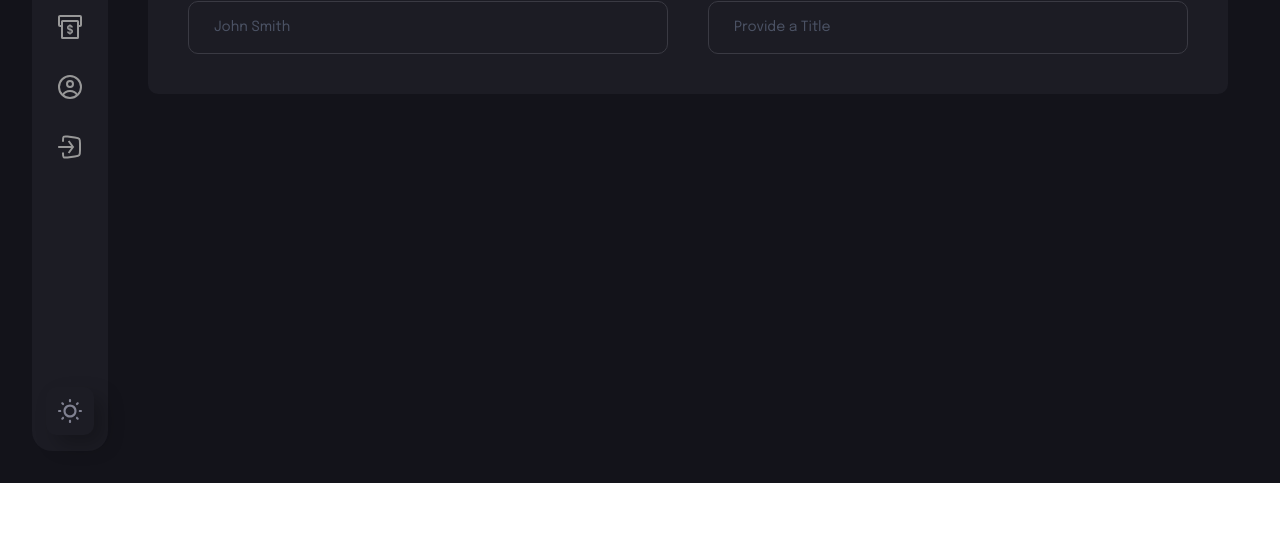
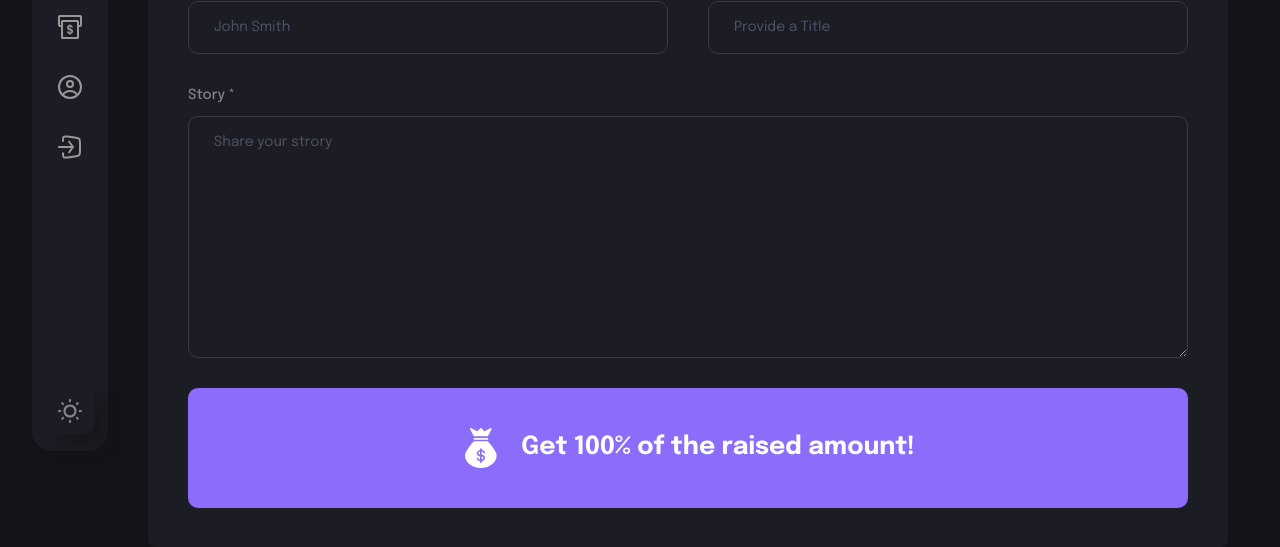
Before and after one commit to moro4/DeFiFund, a React (Vite) app: page /create-campaign in a window 1280 px wide. Shown: the part 325-872 px from the top of the page. Before the commit the page ends 808 px from the top, so only its background shows below. Built offline with nearby package versions, Linux system fonts and the light colour scheme; no server answers; what @thirdweb-dev/react would draw is missing.

Commit message:
added information banner

```diff
--- a/src/pages/CreateCampaign.jsx
+++ b/src/pages/CreateCampaign.jsx
@@ -43,15 +43,37 @@ export default function CreateCampaign() {
                   placeholder='John Smith'
                   inputType='text'
                   value={form.name}
-                  handleChange={() => {}}
+                  handleChange={() => { }}
                />
                <FormField
                   labelName='Campaign Title *'
                   placeholder='Provide a Title'
                   inputType='text'
                   value={form.title}
-                  handleChange={() => {}}
+                  handleChange={() => { }}
                />
+            </div>
+
+            <FormField
+               labelName='Story *'
+               placeholder='Share your strory'
+               isTextArea
+               value={form.description}
+               handleChange={() => { }}
+            />
+
+            {/* Information banner */}
+            <div className='w-full h-[120px] flex justify-center items-center
+               p-4 bg-[#8c6dfb] rounded-[10px]'
+            >
+               <img src={money} alt='money icon'
+                  className='w-[40px] h-[40px] object-contain'
+               />
+               <h4 className='font-epilogue font-bold text-[25px] text-white
+                  ml-[20px] antialiased'
+               >
+                  Get 100% of the raised amount!
+               </h4>
             </div>
          </form>
 
```
